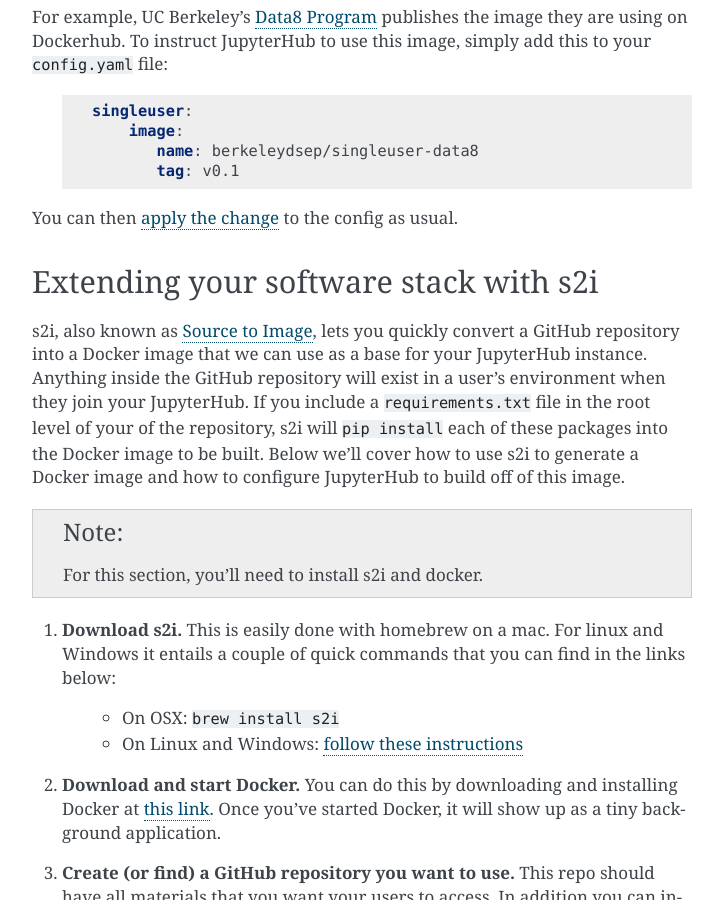
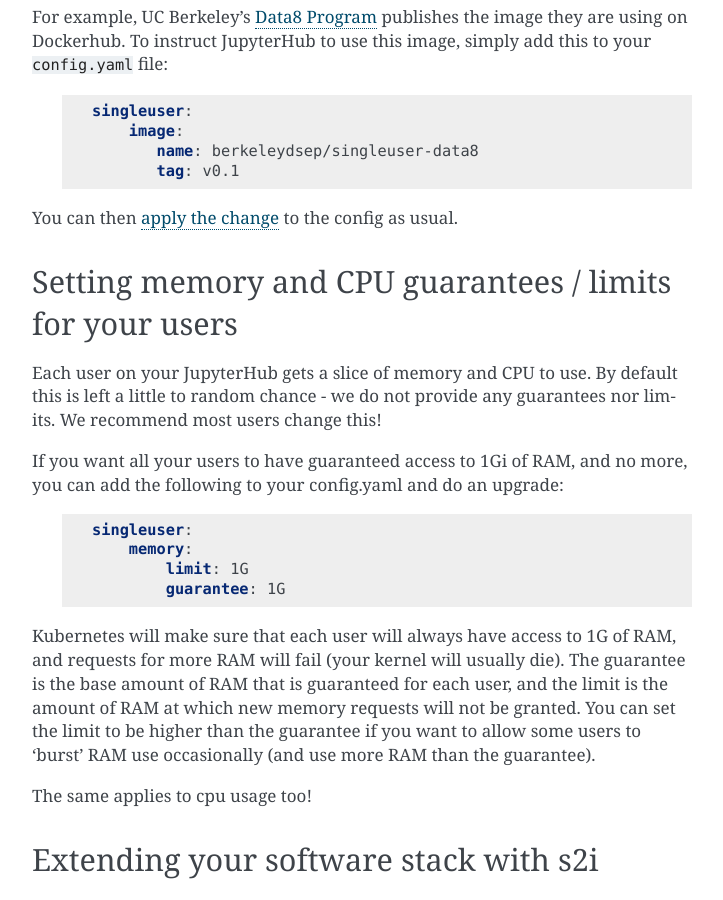
Before and after one commit to jupyterhub/zero-to-jupyterhub-k8s, a Sphinx documentation site: the page built from doc/source/extending-jupyterhub.rst, in a window 1280 px wide and 900 px high, scrolled down 981 px. Shown: the whole window, without its empty margins (388-1111 px from the left). Built offline with Sphinx 7.4.7, drawn with Linux system fonts in a browser that asks for light colours; some of the changed text lies outside the part shown.

Commit message:
Add a note about memory limits

```diff
--- a/doc/source/extending-jupyterhub.rst
+++ b/doc/source/extending-jupyterhub.rst
@@ -43,6 +43,31 @@
 
 
 You can then `apply the change <#applying-configuration-changes>`_ to the config as usual.
+
+Setting memory and CPU guarantees / limits for your users
+---------------------------------------------------------
+
+Each user on your JupyterHub gets a slice of memory and CPU to use. By default this is left
+a little to random chance - we do not provide any guarantees nor limits. We recommend most users
+change this!
+
+If you want all your users to have guaranteed access to 1Gi of RAM, and no more, you can add the
+following to your config.yaml and do an upgrade:
+
+    .. code-block:: yaml
+
+       singleuser:
+           memory:
+               limit: 1G
+               guarantee: 1G
+
+Kubernetes will make sure that each user will always have access to 1G of RAM, and requests for
+more RAM will fail (your kernel will usually die). The guarantee is the base amount of RAM that
+is guaranteed for each user, and the limit is the amount of RAM at which new memory requests
+will not be granted. You can set the limit to be higher than the guarantee if you want to allow
+some users to 'burst' RAM use occasionally (and use more RAM than the guarantee).
+
+The same applies to cpu usage too!
 
 Extending your software stack with s2i
 --------------------------------------
```
